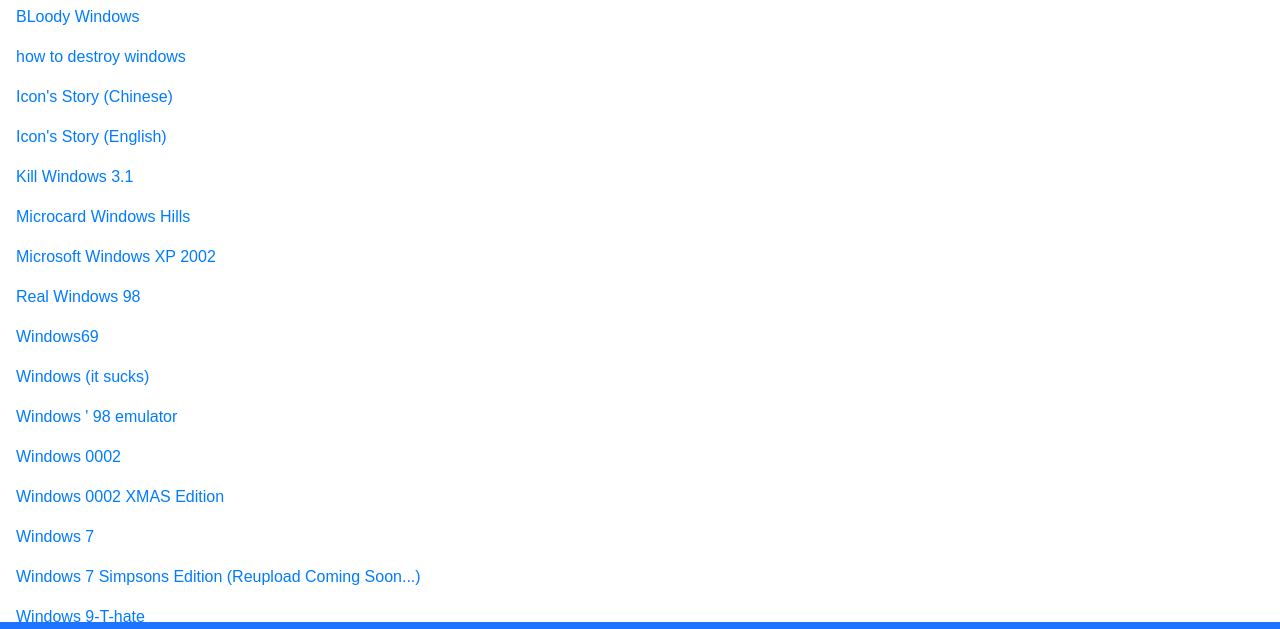
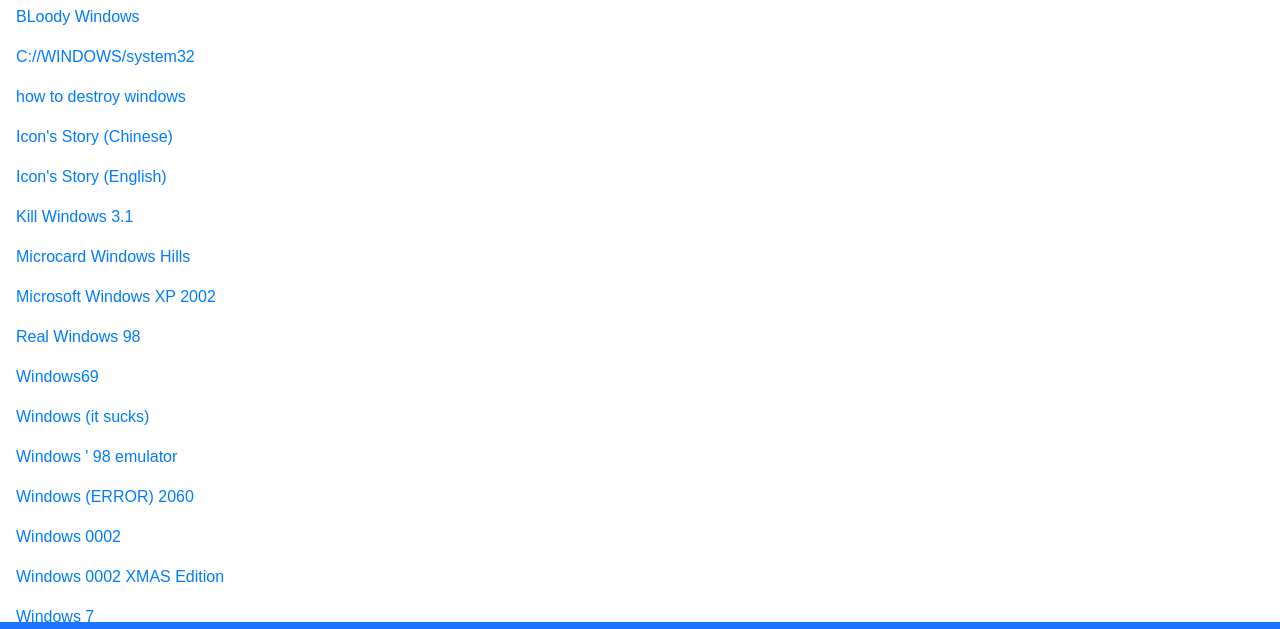
Before and after one commit to whistler12/papermario137.github.io, a plain HTML site: page winparody.html in a window 1280 px wide. Shown: the part 133-762 px from the top of the page. Drawn offline with nearby package versions, Linux system fonts and the light colour scheme.

Commit message:
Update winparody.html

```diff
--- a/winparody.html
+++ b/winparody.html
@@ -28,6 +28,7 @@
 <div style="padding: 1rem;">
   <h1>Windows Parody</h1>
   <p><a href="https://www.newgrounds.com/portal/view/17456">BLoody Windows</a></p>
+  <p><a href="https://www.newgrounds.com/portal/view/554994">C://WINDOWS/system32</a></p>
   <p><a href="https://www.newgrounds.com/portal/view/523978">how to destroy windows</a></p>
   <p><a href="https://www.newgrounds.com/portal/view/78067">Icon's Story (Chinese)</a></p>
   <p><a href="https://www.newgrounds.com/portal/view/687125">Icon's Story (English)</a></p>
@@ -38,9 +39,11 @@
   <p><a href="https://www.newgrounds.com/portal/view/499107">Windows69</a></p>
   <p><a href="https://www.newgrounds.com/portal/view/24443">Windows (it sucks)</a></p>
   <p><a href="https://www.newgrounds.com/portal/view/27887">Windows ' 98 emulator</a></p>
+  <p><a href="https://www.newgrounds.com/portal/view/31008">Windows (ERROR) 2060</a></p>
   <p><a href="https://www.newgrounds.com/portal/view/607330">Windows 0002</a></p>
   <p><a href="https://www.newgrounds.com/portal/view/608090">Windows 0002 XMAS Edition</a></p>
   <p><a href="https://www.newgrounds.com/portal/view/517954">Windows 7</a></p>
+  <p><a href="https://www.newgrounds.com/portal/view/594753">windows 7 install pardoy</a></p>
   <p><a href="#">Windows 7 Simpsons Edition (Reupload Coming Soon...)</a></p>
   <p><a href="https://www.newgrounds.com/portal/view/4182">Windows 9-T-hate</a></p>
   <p><a href="https://www.newgrounds.com/portal/view/328525">Windows 50p</a></p>
```
